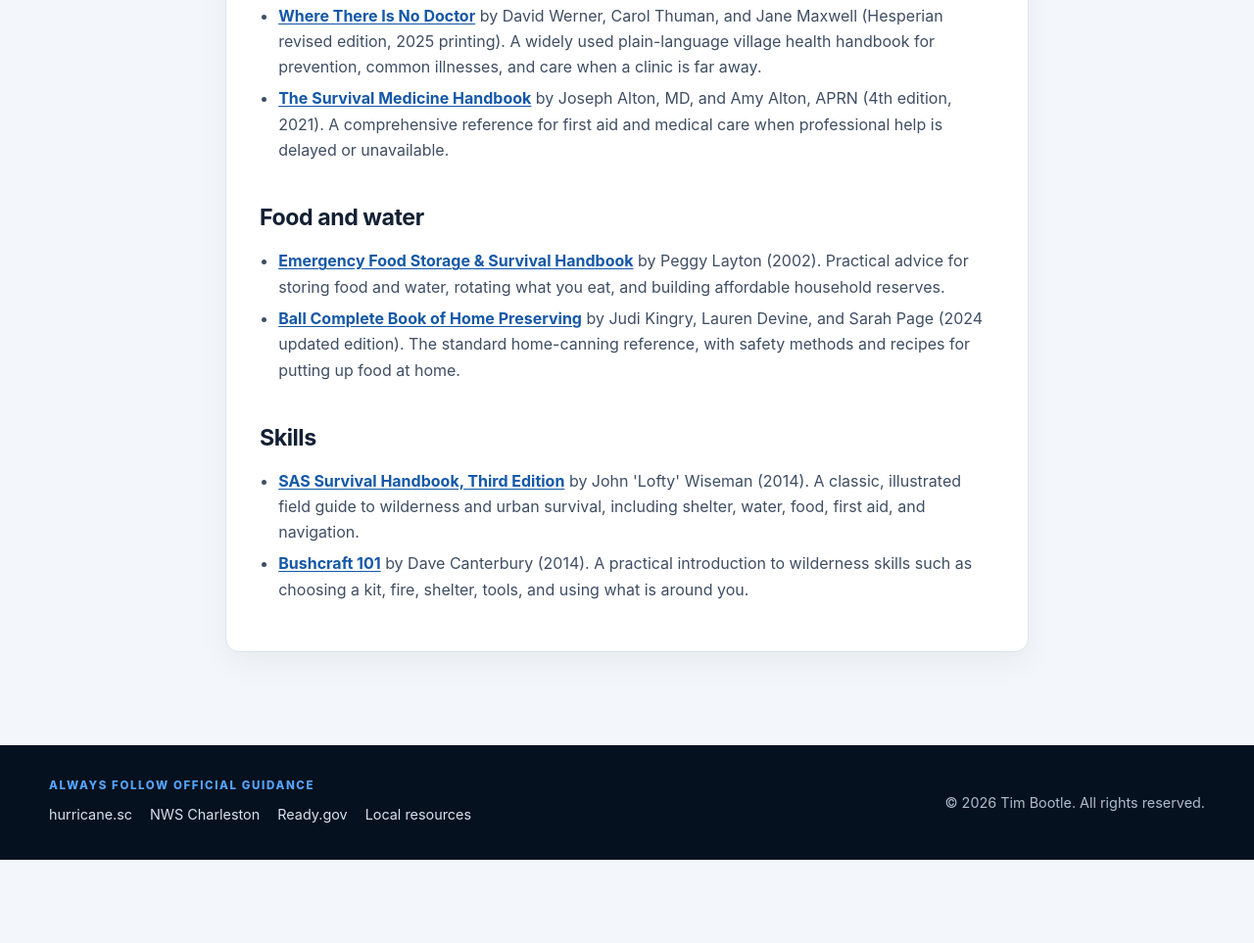
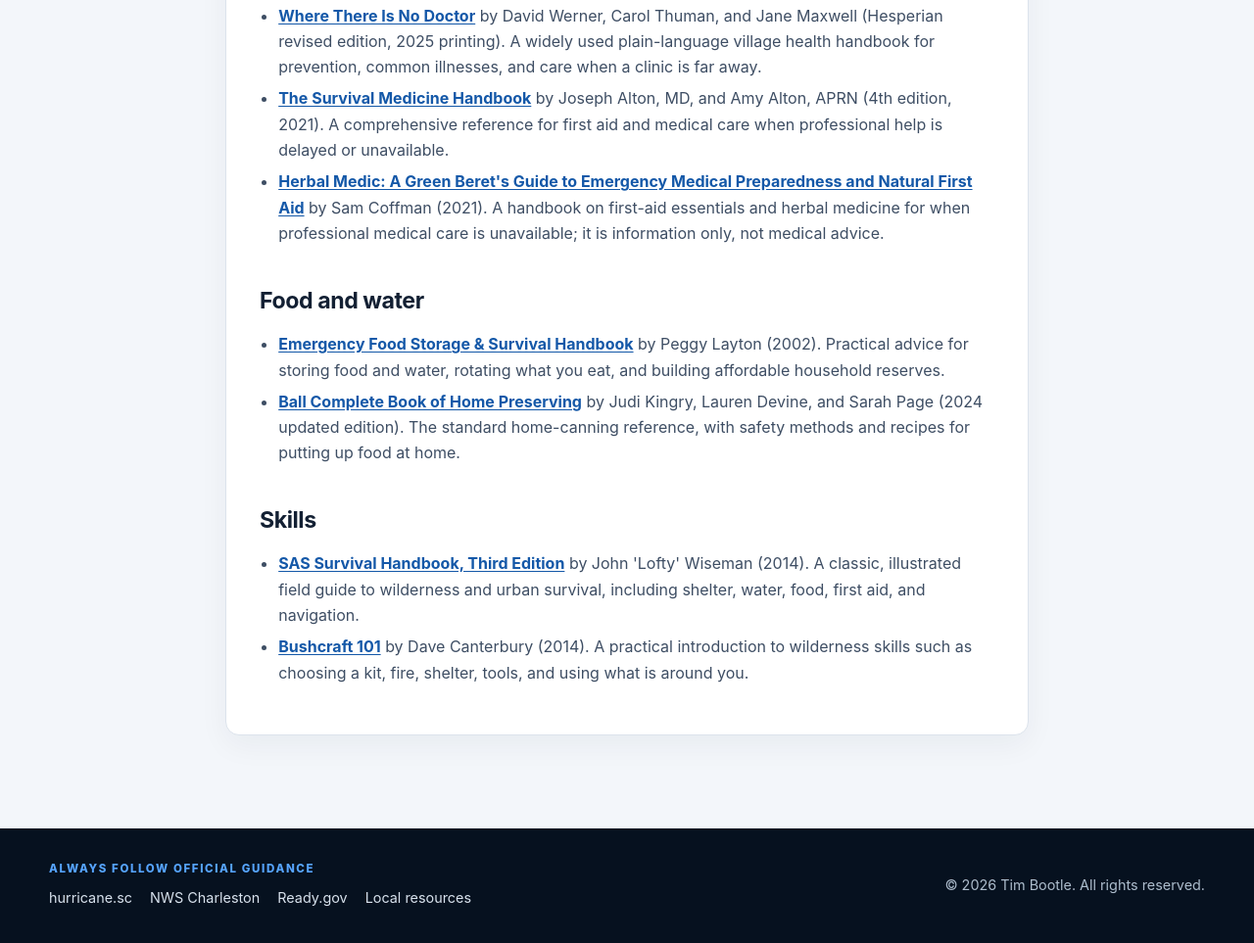
Before and after one commit to TimBootleBC/BC-TimBootleWebsite, a plain HTML site: page prep/books/index.html in a window 1280 px wide. Shown: the part 1380-2343 px from the top of the page at 98% size. Before the commit the page ends 2258 px from the top, so only its background shows below. Drawn offline with Linux system fonts and the light colour scheme.

Commit message:
Add Herbal Medic by Sam Coffman to the /prep/books Medical list
The Amazon short link resolved to ISBN-10 1635861934. The entry is a clean, non-affiliate dp link and notes that the book is information only, not medical advice.

```diff
--- a/prep/books/index.html
+++ b/prep/books/index.html
@@ -112,6 +112,7 @@
         <ul>
         <li><a href="https://www.amazon.com/dp/0942364155" target="_blank" rel="noopener noreferrer">Where There Is No Doctor</a> by David Werner, Carol Thuman, and Jane Maxwell (Hesperian revised edition, 2025 printing). A widely used plain-language village health handbook for prevention, common illnesses, and care when a clinic is far away.</li>
         <li><a href="https://www.amazon.com/dp/0988872501" target="_blank" rel="noopener noreferrer">The Survival Medicine Handbook</a> by Joseph Alton, MD, and Amy Alton, APRN (4th edition, 2021). A comprehensive reference for first aid and medical care when professional help is delayed or unavailable.</li>
+        <li><a href="https://www.amazon.com/dp/1635861934" target="_blank" rel="noopener noreferrer">Herbal Medic: A Green Beret's Guide to Emergency Medical Preparedness and Natural First Aid</a> by Sam Coffman (2021). A handbook on first-aid essentials and herbal medicine for when professional medical care is unavailable; it is information only, not medical advice.</li>
         </ul>
         <h2>Food and water</h2>
         <ul>
```
